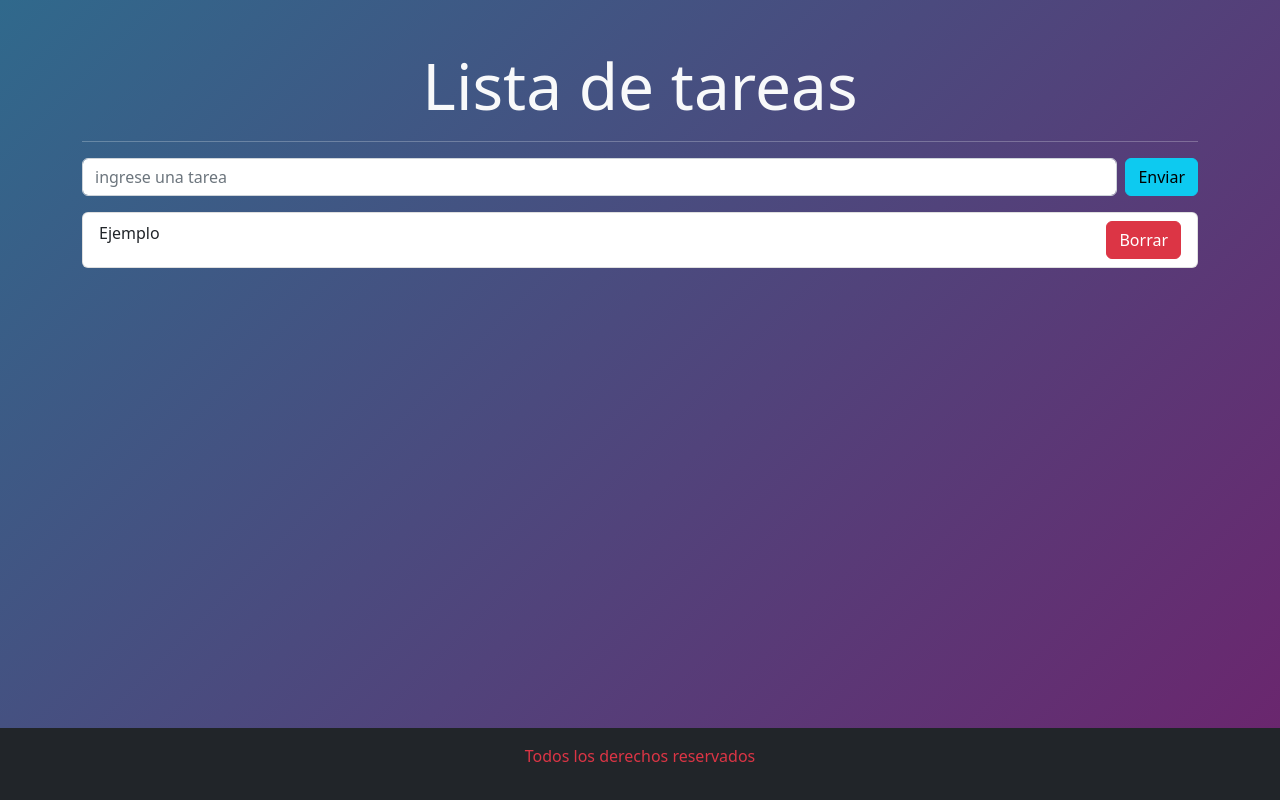
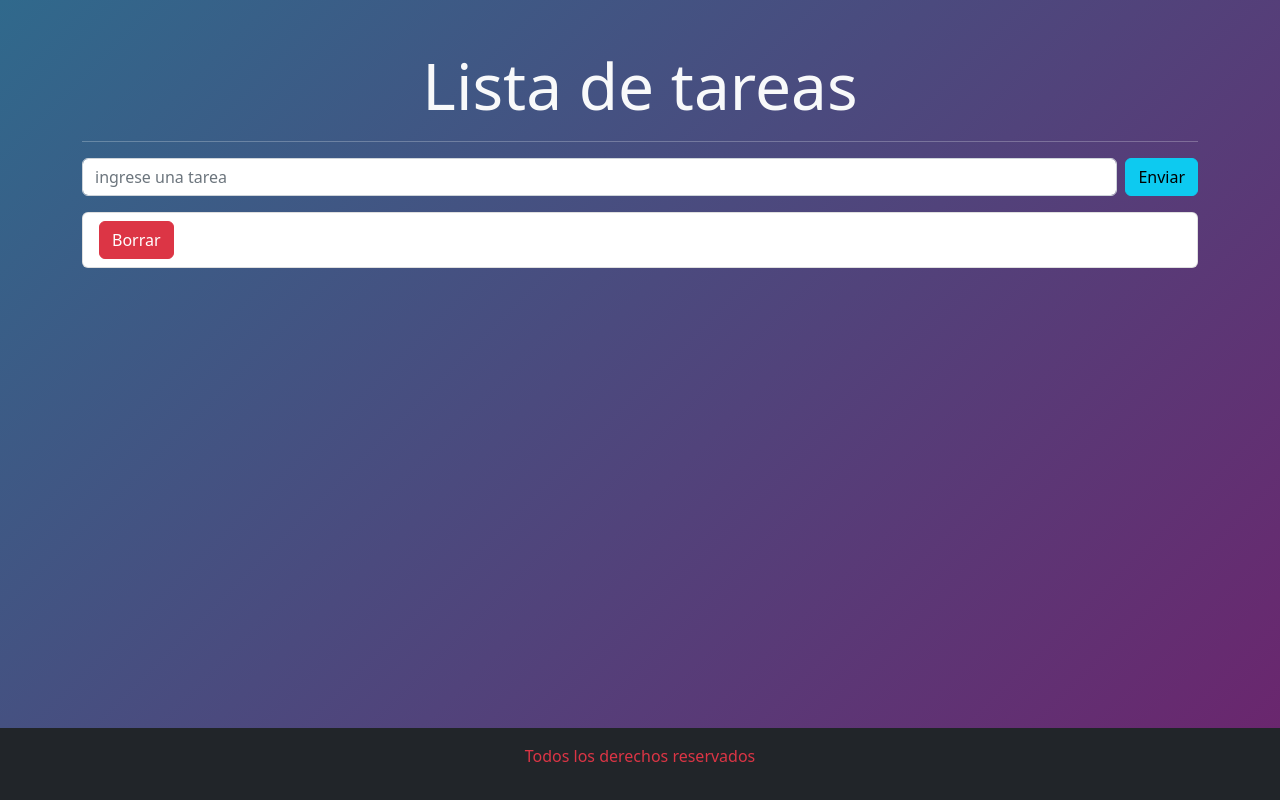
Before and after one commit to ruizemanuelm/ej_react_4, a React (Vite) app: page / in a window 1280 px wide. Built offline with nearby package versions, Linux system fonts and the light colour scheme.

Commit message:
mostrar datos del value en una lista

```diff
--- a/index.html
+++ b/index.html
@@ -1,5 +1,5 @@
 <!DOCTYPE html>
-<html lang="en">
+<html lang="es">
   <head>
     <meta charset="UTF-8" />
     <link rel="icon" type="image/svg+xml" href="/vite.svg" />
--- a/src/components/Formulario.jsx
+++ b/src/components/Formulario.jsx
@@ -2,12 +2,12 @@ import { Form, Button } from "react-bootstrap";
 import Lista from "./Lista";
 import { useState } from "react";
 
-const Formulario = () => {
-  const [Tarea, setTarea] = useState("");
-  const [Tareas, setTareas] = useState([]);
+const Formulario = (props) => {
+  const [tarea, setTarea] = useState("");
+  const [tareas, setTareas] = useState([]);
   const hundleSubmit = (e) => {
     e.preventDefault();
-    setTareas([...Tareas, Tarea]);
+    setTareas([...tareas, tarea]);
     setTarea("");
   };
   return (
@@ -19,14 +19,14 @@ const Formulario = () => {
             type="text"
             placeholder="ingrese una tarea"
             onChange={(e) => setTarea(e.target.value)}
-            value={Tarea}
+            value={tarea}
           />
           <Button type="submit" variant="info">
             Enviar
           </Button>
         </Form.Group>
       </Form>
-      <Lista></Lista>
+      <Lista tareas = {tareas}></Lista>
     </>
   );
 };
--- a/src/components/ItemTareas.jsx
+++ b/src/components/ItemTareas.jsx
@@ -1,9 +1,9 @@
 import { ListGroup, Button } from "react-bootstrap";
 
-const ItemTareas = () => {
+const ItemTareas = (props) => {
     return (
         <>
-            <ListGroup.Item className="d-flex justify-content-between">Ejemplo
+            <ListGroup.Item className="d-flex justify-content-between">{props.tareas}
                 <Button variant="danger">Borrar</Button>
             </ListGroup.Item>
         </>
--- a/src/components/Lista.jsx
+++ b/src/components/Lista.jsx
@@ -1,10 +1,10 @@
-import { ListGroup } from "react-bootstrap";
+import { ListGroup, Form } from "react-bootstrap";
 import ItemTareas from "./ItemTareas";
 
-const Lista = () => {
+const Lista = (props) => {
     return (
         <ListGroup>
-        <ItemTareas></ItemTareas>
+        <ItemTareas tareas = {props.tareas}></ItemTareas>
       </ListGroup>
     );
 };
```
